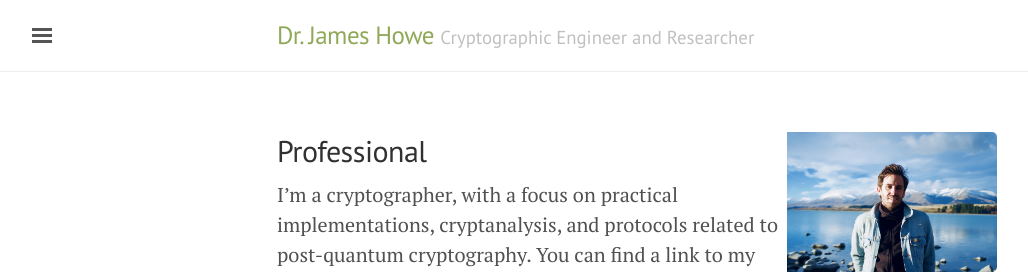
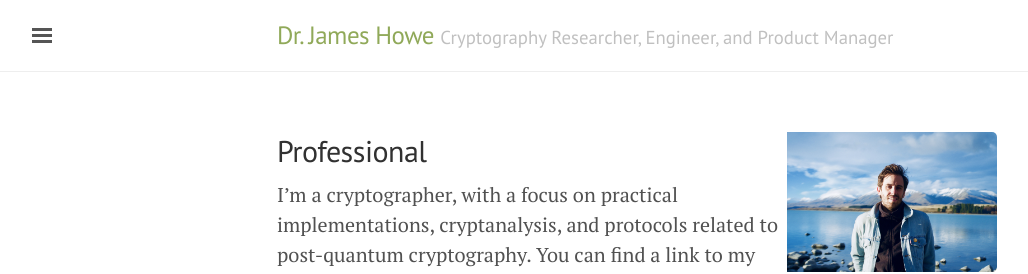
Before and after one commit to jameshoweee/jameshoweee.github.io, a Jekyll site: the page built from index.md, in a window 1280 px wide. Shown: the top 274 px of the page, without its empty margins (3-1031 px from the left). Built offline with Jekyll 4.4.1, drawn with Linux system fonts in a browser that asks for light colours.

Commit message:
Add files via upload

```diff
--- a/_config.yml
+++ b/_config.yml
@@ -6,7 +6,7 @@ permalink:           pretty
 
 # Setup
 title:               Dr. James Howe
-tagline:             'Cryptographic Engineer and Researcher'
+tagline:             'Cryptography Researcher, Engineer, and Product Manager'
 description:         'Personal home page'
 url:                 http://jameshowe.eu
 #http://lanyon.getpoole.com
```
